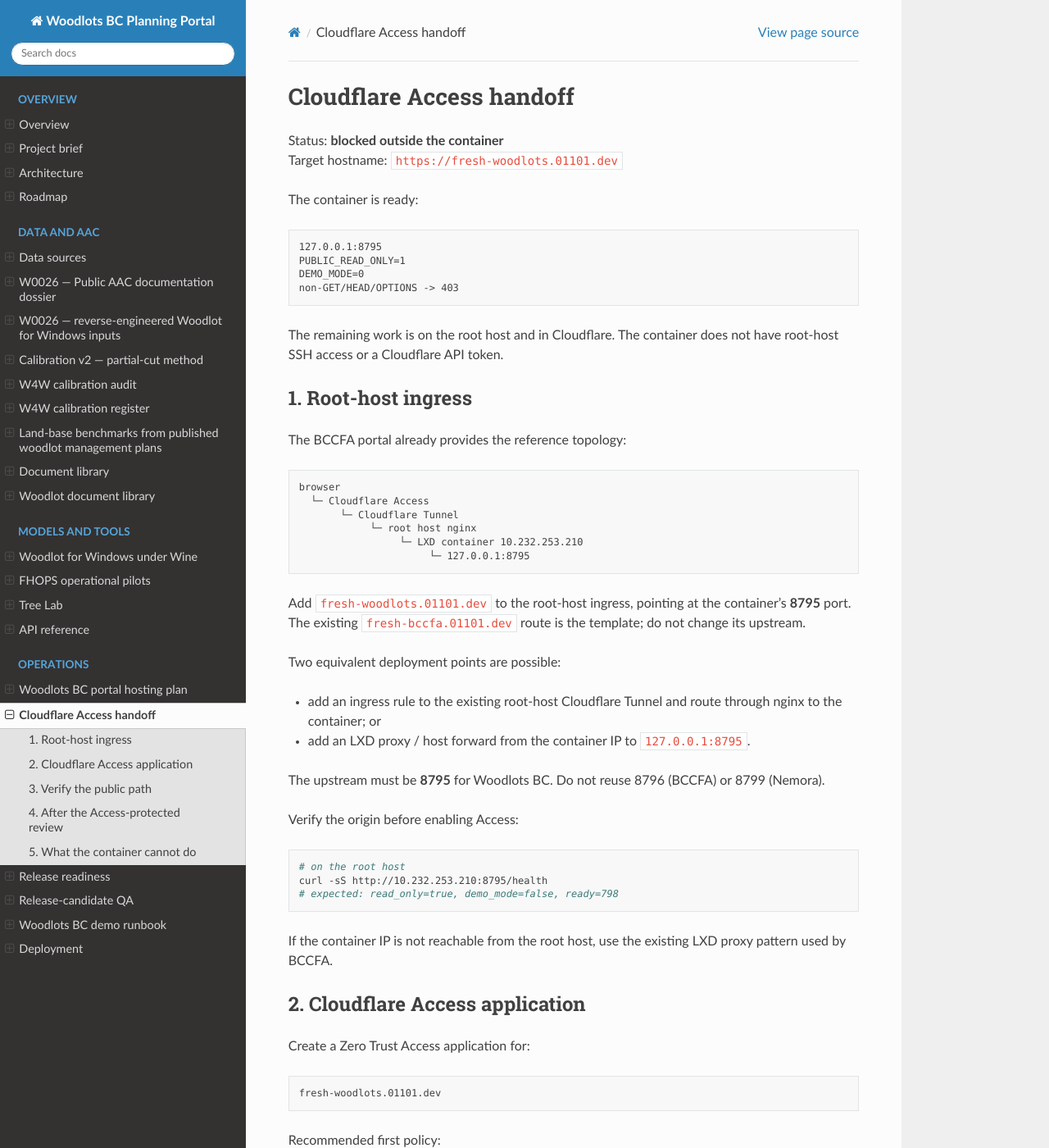
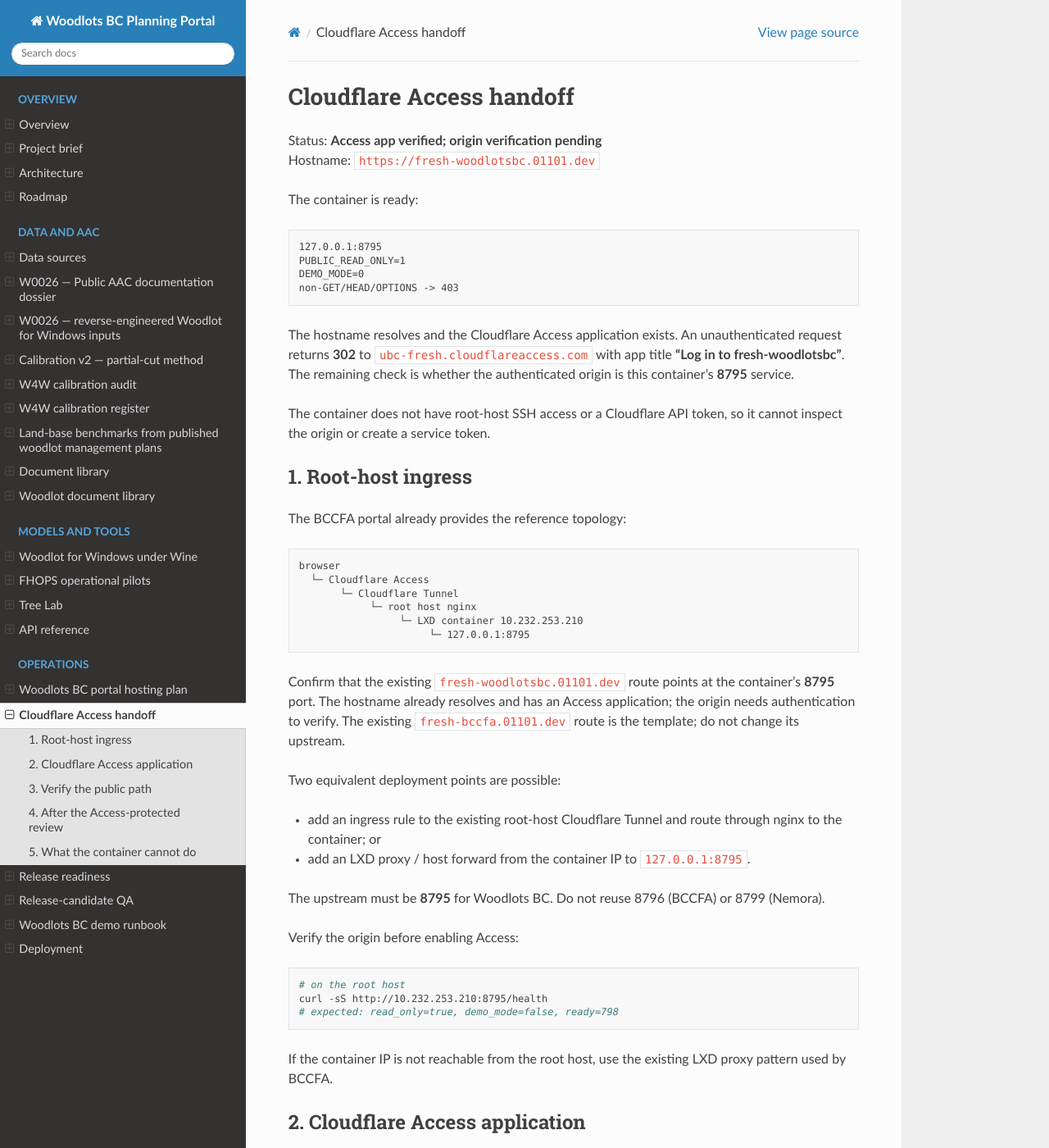
Before and after one commit to UBC-FRESH/fresh-woodlots, a Sphinx documentation site: the page built from docs/CLOUDFLARE-ACCESS.md, in a window 1280 px wide and 1400 px high. Shown: the whole window at 82% size. Built offline with Sphinx 7.4.7 and the Read the Docs theme 3.1.0, drawn with Linux system fonts in a browser that asks for light colours; some of the changed text lies outside the part shown.

Commit message:
Record the Access-protected Woodlots BC hostname

````diff
--- a/docs/CLOUDFLARE-ACCESS.md
+++ b/docs/CLOUDFLARE-ACCESS.md
@@ -1,7 +1,7 @@
 # Cloudflare Access handoff
 
-Status: **blocked outside the container**
-Target hostname: `https://fresh-woodlots.01101.dev`
+Status: **Access app verified; origin verification pending**
+Hostname: `https://fresh-woodlotsbc.01101.dev`
 
 The container is ready:
 
@@ -12,8 +12,14 @@ DEMO_MODE=0
 non-GET/HEAD/OPTIONS -> 403
 ```
 
-The remaining work is on the root host and in Cloudflare. The container does
-not have root-host SSH access or a Cloudflare API token.
+The hostname resolves and the Cloudflare Access application exists. An
+unauthenticated request returns **302** to
+`ubc-fresh.cloudflareaccess.com` with app title **“Log in to
+fresh-woodlotsbc”**. The remaining check is whether the authenticated origin is
+this container's **8795** service.
+
+The container does not have root-host SSH access or a Cloudflare API token, so
+it cannot inspect the origin or create a service token.
 
 ## 1. Root-host ingress
 
@@ -28,9 +34,10 @@ browser
                       └─ 127.0.0.1:8795
 ```
 
-Add `fresh-woodlots.01101.dev` to the root-host ingress, pointing at the
-container's **8795** port. The existing `fresh-bccfa.01101.dev` route is the
-template; do not change its upstream.
+Confirm that the existing `fresh-woodlotsbc.01101.dev` route points at the
+container's **8795** port. The hostname already resolves and has an Access
+application; the origin needs authentication to verify. The existing
+`fresh-bccfa.01101.dev` route is the template; do not change its upstream.
 
 Two equivalent deployment points are possible:
 
@@ -57,7 +64,7 @@ proxy pattern used by BCCFA.
 Create a Zero Trust Access application for:
 
 ```text
-fresh-woodlots.01101.dev
+fresh-woodlotsbc.01101.dev
 ```
 
 Recommended first policy:
@@ -85,7 +92,7 @@ Do not commit the API token. Store it on the root host mode `600`.
 Unauthenticated:
 
 ```bash
-curl -sS -D - -o /dev/null https://fresh-woodlots.01101.dev/ | head
+curl -sS -D - -o /dev/null https://fresh-woodlotsbc.01101.dev/ | head
 ```
 
 Expected: **302** to `ubc-fresh.cloudflareaccess.com`, not the portal.
@@ -95,7 +102,7 @@ Authenticated service-token check:
 ```bash
 CF_ACCESS_CLIENT_ID=... \
 CF_ACCESS_CLIENT_SECRET=... \
-scripts/healthcheck.sh https://fresh-woodlots.01101.dev
+scripts/healthcheck.sh https://fresh-woodlotsbc.01101.dev
 ```
 
 Expected:
@@ -134,9 +141,10 @@ Do not remove Access before the public review is signed off.
 
 ## 5. What the container cannot do
 
-- edit the root-host tunnel or nginx configuration;
-- create the Cloudflare Access application without an API token;
-- add DNS for `fresh-woodlots.01101.dev` without the root host or Cloudflare
-  account access.
+- inspect or change the root-host tunnel/nginx origin;
+- inspect or change the Cloudflare Access application without an API token;
+- create a service token for an authenticated health check;
+- verify that the authenticated origin is this container's 8795 service.
 
 Those steps require the root-host operator or a scoped Cloudflare API token.
+The unauthenticated 302 is verified; the origin is not.
````
Also changed, not shown: docs/PUBLIC-HOSTING-PLAN.md (+15 -10 lines), docs/RELEASE-READINESS.md (+9 -9 lines).
